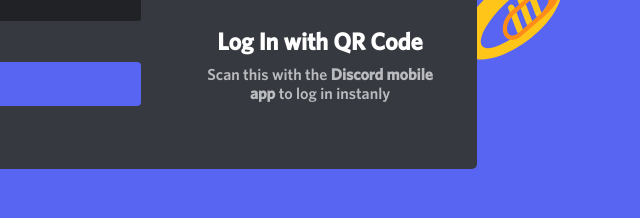
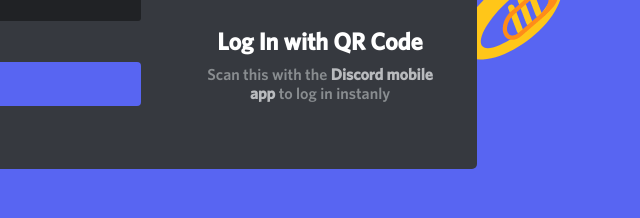
Before and after one commit to D-Freitas/discord-login-ui-clone, a plain HTML site: page index.html in a window 1280 px wide. Shown: the part 436-654 px from the top of the page, 554-1194 px from the left. Drawn offline with Linux system fonts and the light colour scheme.

Commit message:
feat: add color gray-200 in qrcode description

```diff
--- a/style.css
+++ b/style.css
@@ -169,11 +169,11 @@
   margin-bottom: 8px;
 }
 
-.container form .qrcode .description,
-.container form .qrcode .description strong {
-  color: var(--gray-100);
+.container form .qrcode .description {
+  color: var(--gray-200);
 }
 
 .container form .qrcode .description strong {
+  color: var(--gray-100);
   font-weight: bold;
 }
```
